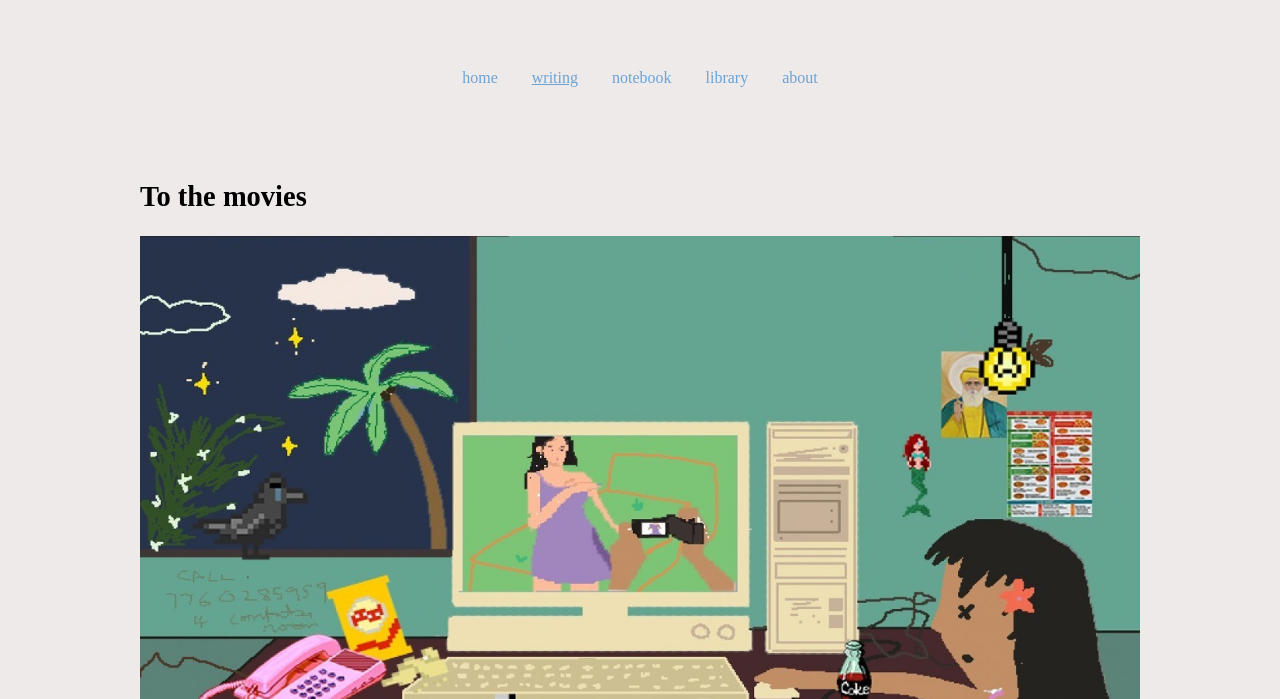
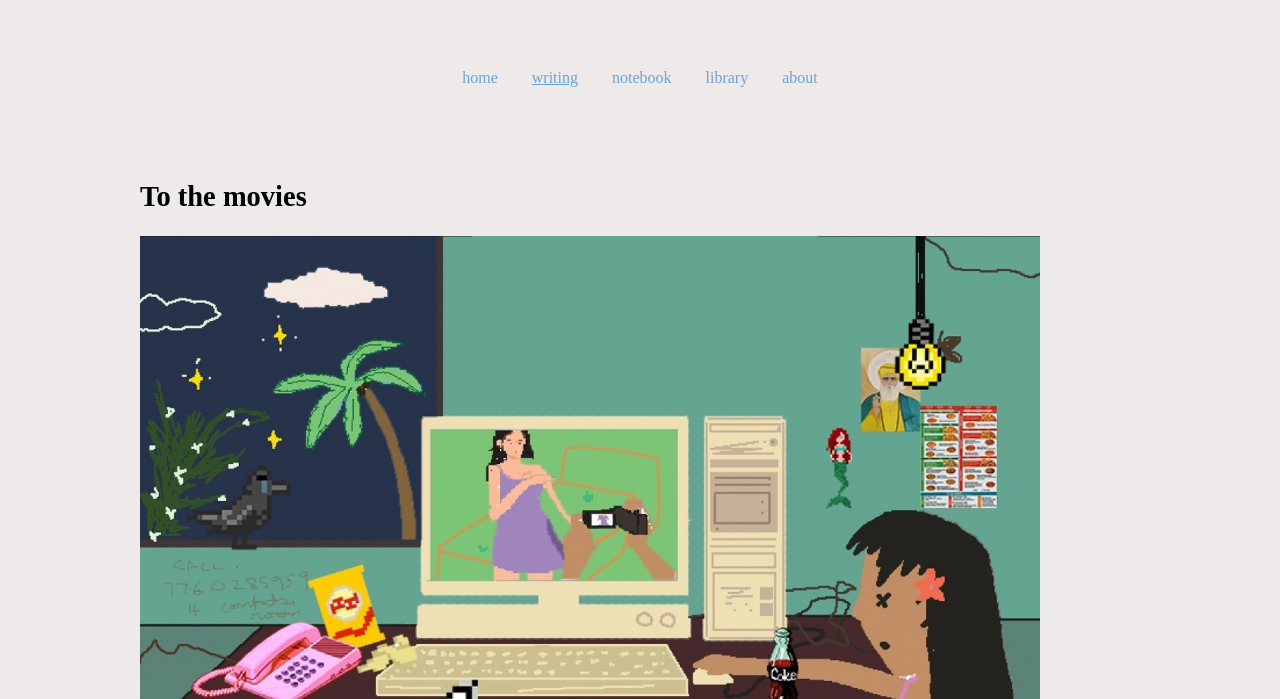
Before and after one commit to laguna-dream/laguna-dream.github.io, a website: page writing/movies.html in a window 1280 px wide. Shown: the part 101-800 px from the top of the page. Drawn offline with Linux system fonts and the light colour scheme.

Commit message:
max width

```diff
--- a/writing/movies.html
+++ b/writing/movies.html
@@ -68,7 +68,7 @@
                 <h2>To the movies</h2>
             </strong></p>
 
-        <img src="/assets/movies.JPG" width="1000px" height="650px">
+        <img src="/assets/movies.JPG" style="max-width: 90%">
 
         <p size="8px" width="800px"><i>i made the image above in another context entirely... which i will write about
                 some day, but i
```
